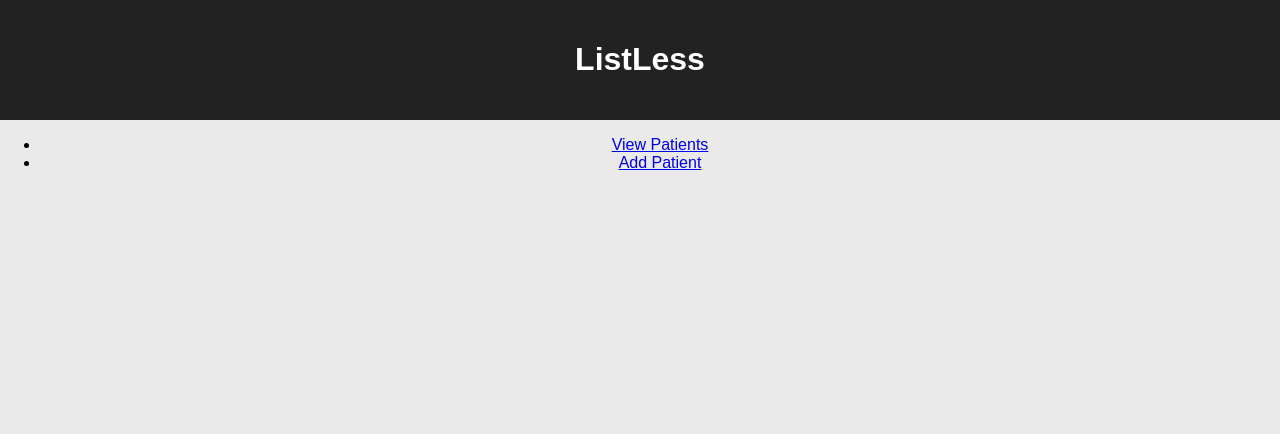
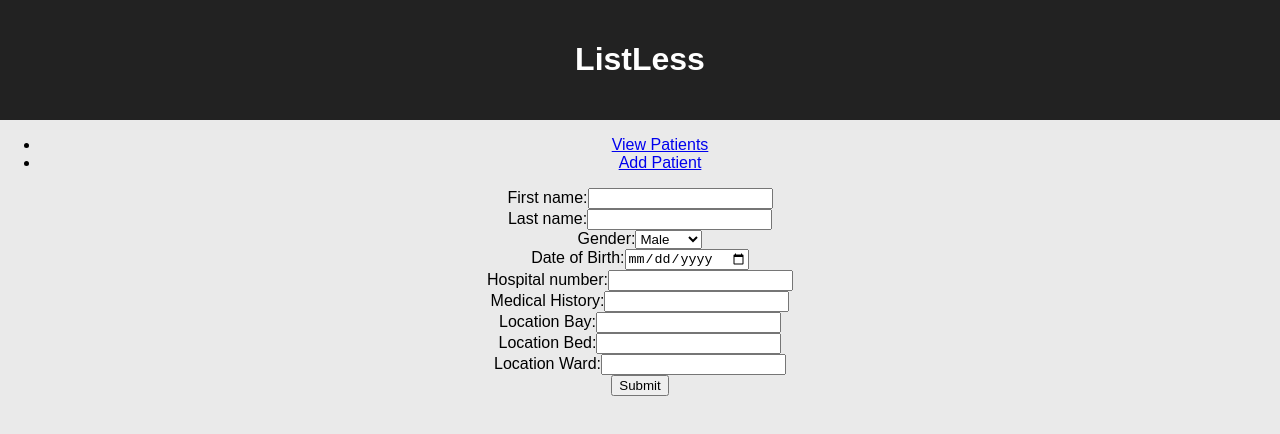
Before and after one commit to JoshAdamPowell/Listless, a React (Create React App) app in the folder listless-client/: page /editPatient/1 in a window 1280 px wide. Shown: the top 434 px of the page. Built offline with nearby package versions, Linux system fonts and the light colour scheme; no server answers.

Commit message:
Edit patient

```diff
--- a/listless-client/package.json
+++ b/listless-client/package.json
@@ -8,6 +8,7 @@
     "lodash": "^4.17.10",
     "react": "^16.4.1",
     "react-dom": "^16.4.1",
+    "react-router": "^4.3.1",
     "react-router-dom": "^4.3.1",
     "react-scripts": "1.1.4"
   },
--- a/listless-client/src/App.js
+++ b/listless-client/src/App.js
@@ -2,8 +2,8 @@ import React, { Component } from 'react';
 import ViewPatients from "./components/ViewPatients";
 
 import './App.css';
+import { BrowserRouter as Router, Route, Link } from "react-router-dom";
 import AddPatient from "./components/AddPatient";
-import { BrowserRouter as Router, Route, Link } from "react-router-dom";
 
 class App extends Component {
   render() {
@@ -24,6 +24,7 @@ class App extends Component {
             </ul>
             <Route exact path="/" component={ViewPatients}/>
             <Route path="/addPatient" component={AddPatient}/>
+            <Route path="/editPatient/:patientId" component={AddPatient} />
           </div>
         </Router>
       </div>
--- a/listless-client/src/components/AddPatient.jsx
+++ b/listless-client/src/components/AddPatient.jsx
@@ -2,47 +2,14 @@ import React from 'react';
 import ApiClient from '../services/ApiClient'
 
 export default class AddPatient extends React.Component {
-  fields = {
-    firstName: {
-      name: 'First Name',
-      type: 'text'
-    },
-    lastName: {
-      name: 'Last Name',
-      type: 'text'
-    },
-    gender: {
-      name: 'Gender',
-      type: 'text'
-    },
-    dateOfBirth: {
-      name: 'Date of Birth',
-      type: 'date'
-    },
-    hospitalNumber: {
-      name: 'Hospital Number',
-      type: 'text'
-    },
-    medicalHistory: {
-      name: 'Medical History',
-      type: 'text'
-    },
-    locationBay: {
-      name: 'Location Bay',
-      type: 'number'
-    },
-    locationBed: {
-      name: 'Location Bed',
-      type: 'number'
-    },
-    locationWard: {
-      name: 'Location Ward',
-      type: 'text'
-    }
-  };
+
+  patientToEdit;
 
   constructor(props) {
     super(props);
+
+    this.patientToEdit = this.props.match.params.patientId;
+
     this.state = {
       firstName: undefined,
       lastName: undefined,
@@ -54,8 +21,29 @@ export default class AddPatient extends React.Component {
       locationBed: undefined,
       locationWard: undefined
     };
+  }
 
-    this.handleInputChange = this.handleInputChange.bind(this);
+  componentDidMount() {
+    if (this.patientToEdit) {
+      ApiClient.getPatient(this.patientToEdit)
+        .then(
+          patient => {
+            console.log("Patient", patient);
+            return this.setState({
+              firstName: patient.FirstName,
+              lastName: patient.LastName,
+              gender: patient.Gender,
+              dateOfBirth: patient.DateOfBirth,
+              hospitalNumber: patient.HospitalNumber,
+              medicalHistory: patient.MedicalHistory,
+              locationBay: patient.LocationBay,
+              locationBed: patient.LocationBed,
+              locationWard: patient.LocationWard
+            })
+          },
+          error => this.setState({error: error.message})
+        )
+    }
   }
 
   handleInputChange(event) {
@@ -91,17 +79,20 @@ export default class AddPatient extends React.Component {
       LocationBed: this.state.locationBay,
       LocationWard: this.state.locationWard
     };
-    ApiClient.postPatient(patient)
-      .then(
-        patient => ApiClient.postJob({
-          Patient: patient.id,
-          Job: "Bloods"
-        })
-      )
-      .then(
-        result => this.setState({status: 'Patient added successfully!'}),
-        error => this.setState({status: 'Error: ' + error.message})
-      )
+
+    if (this.patientToEdit) {
+      ApiClient.putPatient(this.patientToEdit, patient)
+        .then(
+          result => this.setState({status: 'Patient updated successfully!'}),
+          error => this.setState({status: 'Error: ' + error.message})
+        )
+    } else {
+      ApiClient.postPatient(patient)
+        .then(
+          result => this.setState({status: 'Patient added successfully!'}),
+          error => this.setState({status: 'Error: ' + error.message})
+        )
+    }
   }
 
   render() {
@@ -113,8 +104,8 @@ export default class AddPatient extends React.Component {
             <input
               name="firstName"
               type="text"
-              checked={this.state.firstName}
-              onChange={this.handleInputChange}/>
+              value={this.state.firstName}
+              onChange={(event) => this.handleInputChange(event)}/>
           </label>
           <br/>
           <label>
@@ -122,8 +113,8 @@ export default class AddPatient extends React.Component {
             <input
               name="lastName"
               type="text"
-              checked={this.state.lastName}
-              onChange={this.handleInputChange}/>
+              value={this.state.lastName}
+              onChange={(event) => this.handleInputChange(event)}/>
           </label>
           <br/>
           <label>
@@ -131,7 +122,7 @@ export default class AddPatient extends React.Component {
             <select
               name="gender"
               value={this.state.gender}
-              onChange={this.handleInputChange}>
+              onChange={(event) => this.handleInputChange(event)}>
               <option value="M">Male</option>
               <option value="F">Female</option>
               <option value="O">Other</option>
@@ -143,8 +134,8 @@ export default class AddPatient extends React.Component {
             <input
               name="dateOfBirth"
               type="date"
-              checked={this.state.dateOfBirth}
-              onChange={this.handleInputChange}/>
+              value={this.state.dateOfBirth}
+              onChange={(event) => this.handleInputChange(event)}/>
           </label>
           <br/>
           <label>
@@ -152,8 +143,8 @@ export default class AddPatient extends React.Component {
             <input
               name="hospitalNumber"
               type="number"
-              checked={this.state.hospitalNumber}
-              onChange={this.handleInputChange}/>
+              value={this.state.hospitalNumber}
+              onChange={(event) => this.handleInputChange(event)}/>
           </label>
           <br/>
           <label>
@@ -161,8 +152,8 @@ export default class AddPatient extends React.Component {
             <input
               name="medicalHistory"
               type="text"
-              checked={this.state.medicalHistory}
-              onChange={this.handleInputChange}/>
+              value={this.state.medicalHistory}
+              onChange={(event) => this.handleInputChange(event)}/>
           </label>
           <br/>
           <label>
@@ -170,8 +161,8 @@ export default class AddPatient extends React.Component {
             <input
               name="locationBay"
               type="number"
-              checked={this.state.locationBay}
-              onChange={this.handleInputChange}/>
+              value={this.state.locationBay}
+              onChange={(event) => this.handleInputChange(event)}/>
           </label>
           <br/>
           <label>
@@ -179,8 +170,8 @@ export default class AddPatient extends React.Component {
             <input
               name="locationBed"
               type="number"
-              checked={this.state.locationBed}
-              onChange={this.handleInputChange}/>
+              value={this.state.locationBed}
+              onChange={(event) => this.handleInputChange(event)}/>
           </label>
           <br/>
           <label>
@@ -188,8 +179,8 @@ export default class AddPatient extends React.Component {
             <input
               name="locationWard"
               type="text"
-              checked={this.state.locationWard}
-              onChange={this.handleInputChange}/>
+              value={this.state.locationWard}
+              onChange={(event) => this.handleInputChange(event)}/>
           </label>
         </form>
         <input type='submit' onClick={() => this.submit()}/>
--- a/listless-client/src/components/PatientCard.jsx
+++ b/listless-client/src/components/PatientCard.jsx
@@ -4,18 +4,34 @@ import getAge from 'get-age';
 import './PatientCard.css';
 import femaleLogo from '../images/F.svg';
 import maleLogo from '../images/M.svg';
+import { Redirect } from 'react-router';
 
 export default class PatientCard extends Component {
 
+  constructor(props) {
+    super(props);
+    this.state = {redirectToEdit: false};
+  }
+  edit () {
+    this.setState( {redirectToEdit: true} );
+  }
+
   render() {
-    const { patient } = this.props;
+    const {patient} = this.props;
+    console.log(patient);
+
+    if (this.state.redirectToEdit) {
+      return <Redirect push to={"/editPatient/" + patient.id}/>;
+    }
     const patientAge = getAge(patient.DateOfBirth);
 
+    // return <button onClick={this.handleOnClick} type="button">Button</button>;
     return (
       <div className="PatientCard-container">
         <div className="PatientCard-patient-details">
           <p className="PatientCard-patient-details-ward-title">WARD / BED</p>
-          <p className="PatientCard-patient-details-ward">{patient.LocationWard} {patient.LocationBay}.{patient.LocationBed}</p>
+          <p
+            className="PatientCard-patient-details-ward">{patient.LocationWard} {patient.LocationBay}.{patient.LocationBed}</p>
           <p className="PatientCard-patient-details-name">{patient.FirstName} {patient.LastName}</p>
           <div className="PatientCard-patient-details-sex-age-block">
             {patient.Gender === 'F' && <img className="PatientCard-patient-details-sex" src={femaleLogo} alt=""/>}
@@ -29,21 +45,23 @@ export default class PatientCard extends Component {
         </div>
         <div className="PatientCard-medical-history">
           <h2>Medical History</h2>
-            <p>{patient.MedicalHistory}</p>
+          <p>{patient.MedicalHistory}</p>
         </div>
         <div className="PatientCard-current-problems">
           <h2>Problems</h2>
           <div className="PatientCard-current-problems-list">
             {patient.Problems
               .filter(problem => problem.Active)
-              .map(problem => <p className="PatientCard-current-problems-single" key={problem.id}>{problem.Problem}</p>)}
+              .map(problem => <p className="PatientCard-current-problems-single"
+                                 key={problem.id}>{problem.Problem}</p>)}
           </div>
 
         </div>
         <div className="PatientCard-jobs">
           <h2>Jobs</h2>
-            {patient.Jobs.map(job => <p key={job.Id}>{job.Job}</p>)}
+          {patient.Jobs.map(job => <p key={job.Id}>{job.Job}</p>)}
         </div>
+        <button onClick={() => this.edit()} type="button">Edit</button>
       </div>
     );
   }
```
Also changed, not shown: 1 other file (tests, documents, lock files or other folders).
